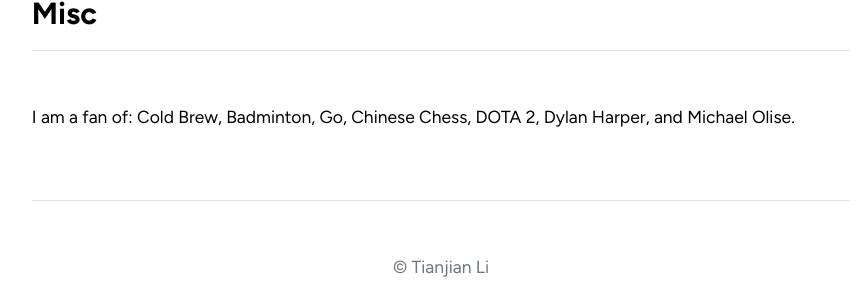
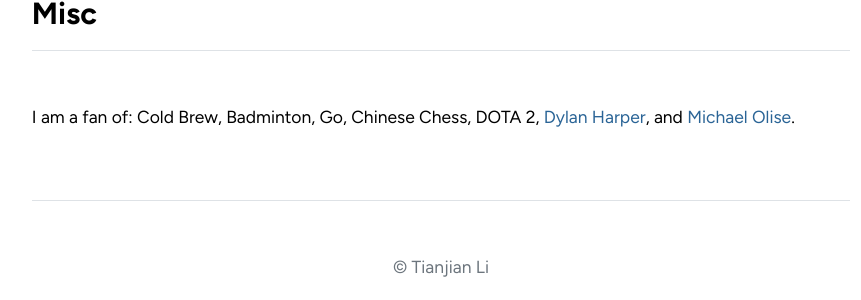
Before and after one commit to tianjianl/tianjianl.github.io, a Jekyll site: the page built from index.md, in a window 1280 px wide and 900 px high, scrolled down 3546 px. Shown: the part 515-815 px from the top of the window, without its empty margins (199-1060 px from the left). Built offline with Jekyll 4.4.1, drawn with Linux system fonts in a browser that asks for light colours; comment, search, counter and statistics services are not loaded.

Commit message:
Link Dylan Harper and Michael Olise in Misc

```diff
--- a/_layouts/home.html
+++ b/_layouts/home.html
@@ -40,6 +40,6 @@
 <div class="row g-5 mb-5">
   <div class="col-md-12">
     <h3 class="fw-bold border-bottom pb-3 mb-5">Misc</h3>
-    <p>I am a fan of: Cold Brew, Badminton, Go, Chinese Chess, DOTA 2, Dylan Harper, and Michael Olise.</p>
+    <p>I am a fan of: Cold Brew, Badminton, Go, Chinese Chess, DOTA 2, <a href="https://www.google.com/search?q=Dylan+Harper" style="color: #2a6496 !important; text-decoration: none;">Dylan Harper</a>, and <a href="https://www.google.com/search?q=Micheal+Olise" style="color: #2a6496 !important; text-decoration: none;">Michael Olise</a>.</p>
   </div>
 </div>
```
